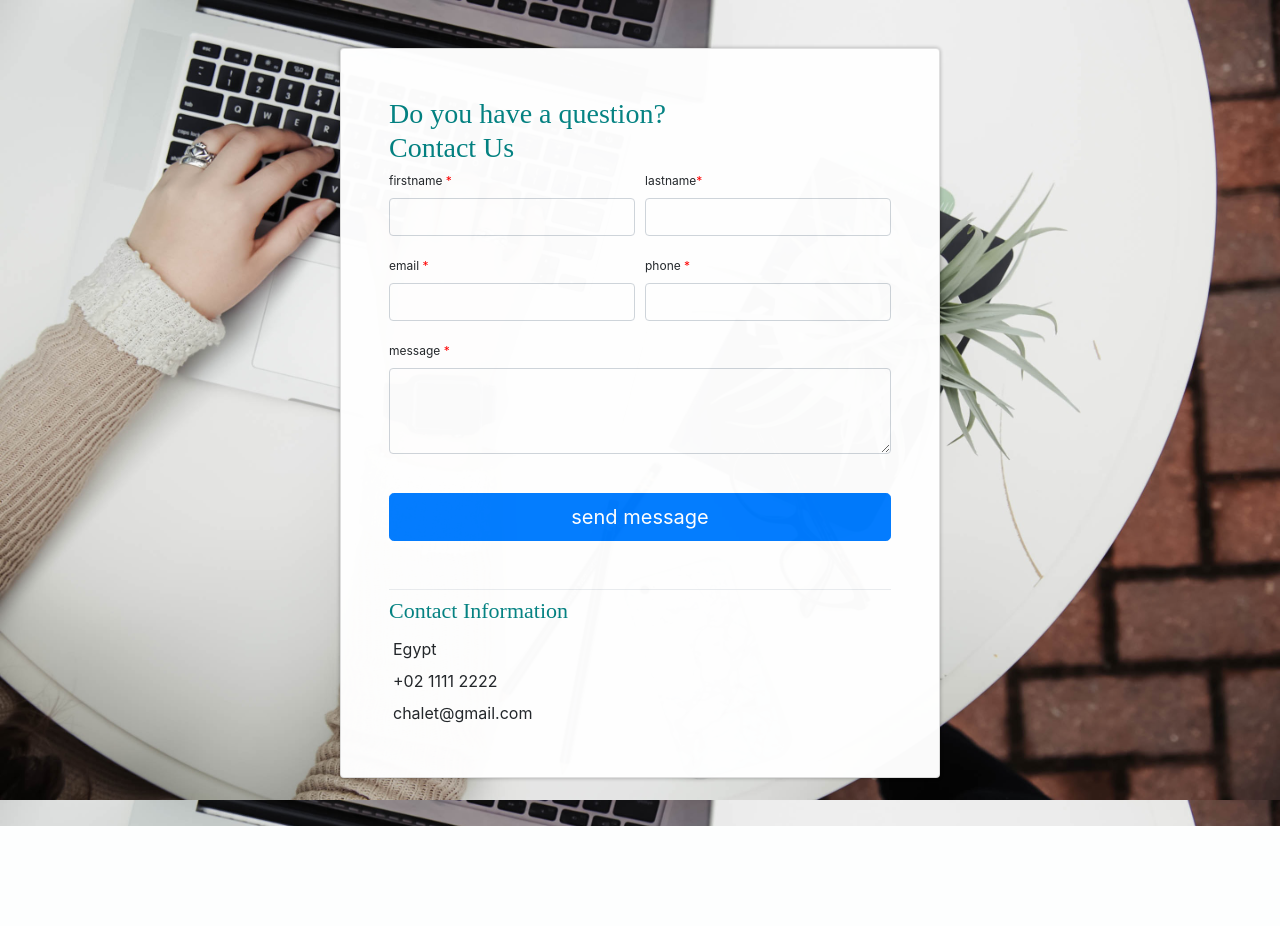
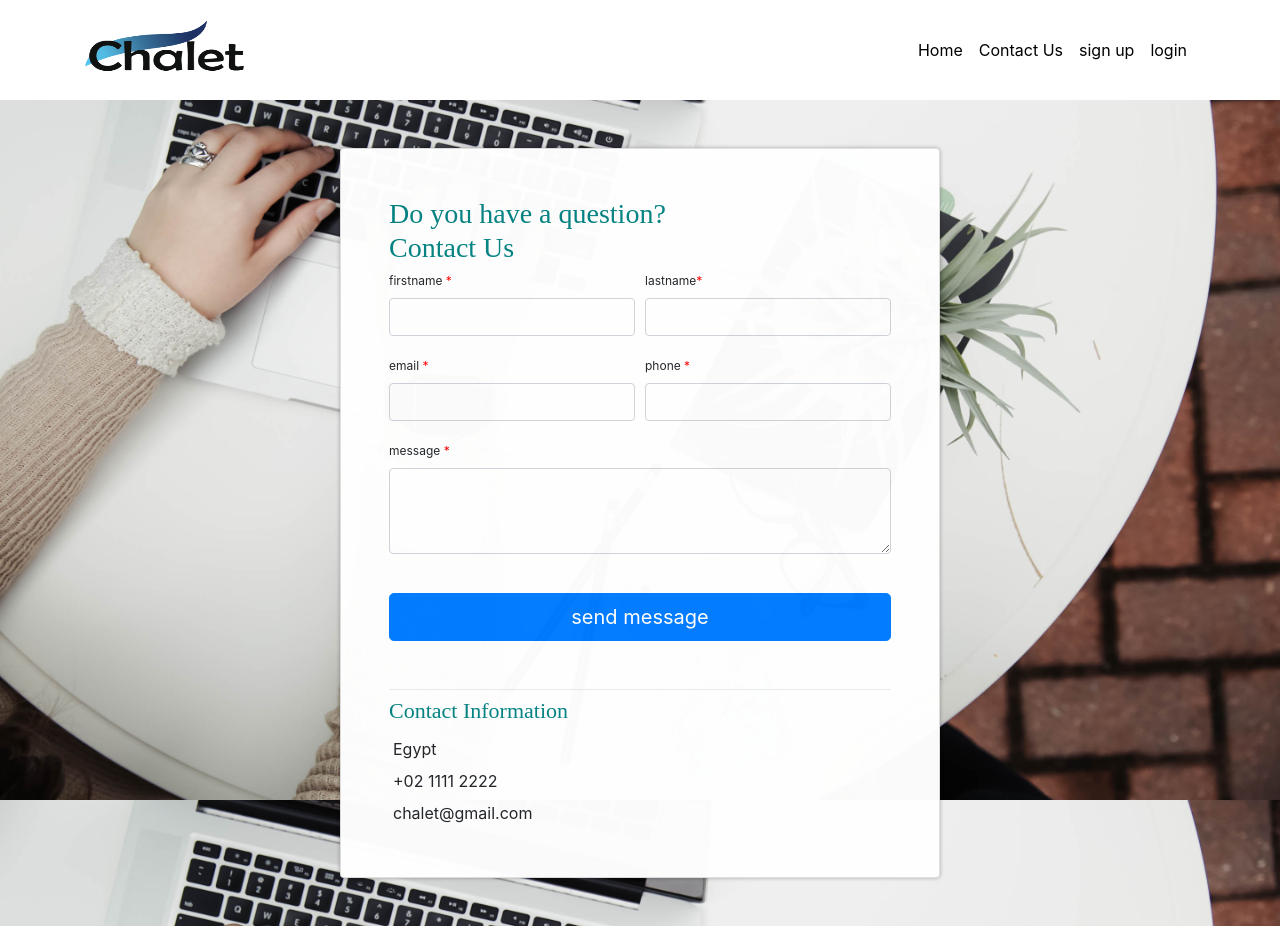
Before and after one commit to OmniaOsman/Chalet_website, a Django app: page /contactUs/ in a window 1280 px wide. Before the commit the page ends 826 px from the top, so only its background shows below. Run offline with Django 3.2, Linux system fonts and the light colour scheme; parts of the project's set-up code (start-up, migrations or seed data) failed here and were passed over; some libraries are stand-ins or nearby versions.

Commit message:
add navbar blocks

```diff
--- a/homepage/templates/base.html
+++ b/homepage/templates/base.html
@@ -8,7 +8,9 @@
         {% endblock content %}
     </head>
 
-    {% block body %}
+    {% block body1 %}
+    {% endblock body1 %}
+
         <nav class="navbar navbar-expand-lg py-3 s" style=" background: white">
         <div class="container">
             <a href="{{ '' }}" class="navbar-brand">
@@ -20,14 +22,14 @@
 
             <div id="navbarSupportedContent" class="collapse navbar-collapse">
             <ul class="navbar-nav ml-auto" >
-                <li class="nav-item active" ><a href="{{''}}" class="nav-link" style="color: black">Home <span class="sr-only">(current)</span></a></li>
-                <li class="nav-item"><a href="{{ 'contactUs/' }}" class="nav-link" style="color: black">Contact Us</a></li>
+                <li class="nav-item active" ><a {% block home %}{% endblock home %}  class="nav-link" style="color: black">Home <span class="sr-only">(current)</span></a></li>
+                <li class="nav-item"><a {% block contact %}{% endblock contact %} class="nav-link" style="color: black">Contact Us</a></li>
                 {% if user.is_authenticated %}
-                    <li style="margin-right: 5px; margin-left: 15px; padding-top:9px; color: #00008b"> Welcome, {{ user.username }} </li>
-                    <li class="nav-item"  ><a href="{{ 'accounts/logout' }}" class="nav-link" style="color: black">logout</a></li>
+                    <li style="margin-right: 5px; margin-left: 15px; padding-top:9px; color: #00008b"> Welcome, {% block w %}{% endblock w %} </li>
+                    <li class="nav-item"  ><a {% block logout %}{% endblock logout %} class="nav-link" style="color: black">logout</a></li>
                 {% else %}
-                    <li class="nav-item"><a href="{{ 'accounts/register' }}" class="nav-link" style="color: black">sign up</a></li>
-                    <li class="nav-item" ><a href="{{ 'accounts/login' }}" class="nav-link" style="color: black">login</a></li>
+                    <li class="nav-item"><a {% block signup %}{% endblock signup %} class="nav-link" style="color: black">sign up</a></li>
+                    <li class="nav-item" ><a {% block login %}{% endblock login %} class="nav-link" style="color: black">login</a></li>
                 {% endif %}
             </ul>
             </div>
@@ -36,5 +38,8 @@
         {% block content1 %}
 
         {% endblock content1 %}
-    {% endblock body %}
+
+
+    {% block body2 %}
+    {% endblock body2 %}
 </html>
--- a/homepage/templates/contactUs.html
+++ b/homepage/templates/contactUs.html
@@ -1,3 +1,4 @@
+{% extends 'base.html' %}
 {% load static %}
 {% block content %}
     <link rel="stylesheet" href="{% static 'contact_css.css' %}">
@@ -7,8 +8,18 @@
     <link rel="stylesheet" href="assets/css/style.css">
 {% endblock content %}
 
-{% block class %}
+{% block body1 %}
     <body class="img2">
+{% endblock body1 %}
+
+{% block home %} href="{{ '../' }}" {% endblock home %}
+{% block contact %}href="{{''}}"{% endblock contact %}
+{% block w %} {{ user.username }} {% endblock w %}
+{% block logout %} href="{{ '../accounts/logout' }}" {% endblock logout %}
+{% block signup %} href="{{ '../accounts/register' }}" {% endblock signup %}
+{% block login %} href="{{ '../accounts/login' }}" {% endblock login %}
+
+
 {% block content1 %}
     <!-- contact panel -->
     <div class="container">
@@ -64,5 +75,7 @@
         </div>
     </div>
 {% endblock content1 %}
+
+{% block body2 %}
     </body>
-{% endblock class %}
+{% endblock body2 %}
--- a/homepage/templates/home.html
+++ b/homepage/templates/home.html
@@ -8,6 +8,12 @@
   integrity="sha384-ggOyR0iXCbMQv3Xipma34MD+dH/1fQ784/j6cY/iJTQUOhcWr7x9JvoRxT2MZw1T" crossorigin="anonymous">
 {% endblock content %}
 
+{% block home %} href="{{''}}" {% endblock home %}
+{% block contact %} href="{{ 'contactUs/' }}" {% endblock contact %}
+{% block w %} {{ user.username }} {% endblock w %}
+{% block logout %} href="{{ 'accounts/logout' }}" {% endblock logout %}
+{% block signup %} href="{{ 'accounts/register' }}" {% endblock signup %}
+{% block login %} href="{{ 'accounts/login' }}" {% endblock login %}
 
 {% block content1 %}
 <!-- image of homepage -->
```
Lines whose indentation alone changed are shown as unchanged.
